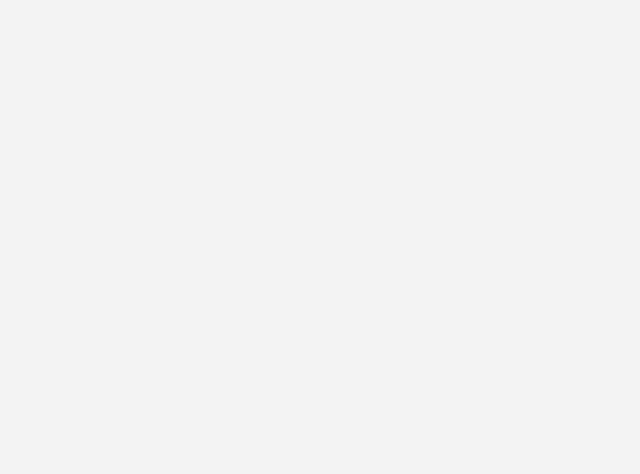
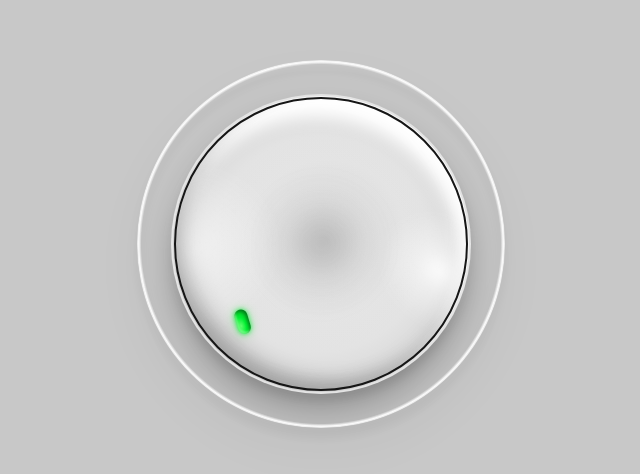
Before and after one commit to im-pira/micro-ui, a React (Vite) app: page /experiments/knob in a window 1280 px wide. Before the commit this address had no page. Shown: the part 156-630 px from the top of the page, without its empty margins (319-959 px from the left). Built offline with nearby package versions, Linux system fonts and the light colour scheme.

Commit message:
feat: add interactive rotary knob with depth and dynamic lighting

```diff
--- a/src/App.tsx
+++ b/src/App.tsx
@@ -8,6 +8,7 @@ import SearchBox from "./experiments/search-box/SearchBox";
 import Calender from "./experiments/calender/Calender";
 import LoveToggle from "./experiments/love-toggle/LoveToggle";
 import MusicPlayer from "./experiments/music-player/MusicPlayer";
+import Knob from "./experiments/knob/Knob";
 
 function App() {
   return (
@@ -46,6 +47,10 @@ function App() {
           path="/experiments/music-player"
           element={<MusicPlayer />}
         />
+        <Route
+          path="/experiments/knob"
+          element={<Knob />}
+        />
       </Routes>
     </BrowserRouter>
   );
--- /dev/null
+++ b/src/experiments/knob/Knob.tsx
@@ -0,0 +1,51 @@
+import { useRef, useState } from "react";
+
+export default function Knob() {
+  const knobRef = useRef(null);
+  const [angle, setAngle] = useState(225);
+
+  const updateAngle = (x, y) => {
+    const r = knobRef.current.getBoundingClientRect();
+    const cx = r.left + r.width / 2;
+    const cy = r.top + r.height / 2;
+
+    let deg = Math.atan2(y - cy, x - cx) * (180 / Math.PI) + 90;
+    if (deg < 0) deg += 360;
+
+    setAngle(deg);
+  };
+
+  const down = (e) => {
+    e.currentTarget.setPointerCapture(e.pointerId);
+    updateAngle(e.clientX, e.clientY);
+  };
+
+  const move = (e) => {
+    if (!e.currentTarget.hasPointerCapture(e.pointerId)) return;
+    updateAngle(e.clientX, e.clientY);
+  };
+
+  return (
+    <div className="flex min-h-screen items-center justify-center bg-[#c8c8c8]">
+      <div
+        ref={knobRef}
+        onPointerDown={down}
+        onPointerMove={move}
+        className="dial relative size-[300px] touch-none select-none rounded-full cursor-grab"
+      >
+        <div
+          className="dial-face absolute inset-[4px] rounded-full"
+          style={{ transform: `rotate(${angle}deg)` }}
+        >
+          <div className="dial-center absolute left-1/2 top-1/2 size-[44%] -translate-x-1/2 -translate-y-1/2 rounded-full" />
+
+          <div className="absolute left-1/2 top-1/2 h-[40%] w-px -translate-x-1/2 -translate-y-full">
+            <div className="dial-led absolute left-1/2 top-0 h-[13px] w-[25px] -translate-x-1/2 rotate-[28deg] rounded-full" />
+          </div>
+        </div>
+
+        <div className="pointer-events-none absolute inset-[3px] z-20 rounded-full border-[2px] border-[#161616]" />
+      </div>
+    </div>
+  );
+}
--- /dev/null
+++ b/src/experiments/knob/page.tsx
@@ -0,0 +1,5 @@
+import Knob from "./Knob";
+
+export default function Page() {
+    return <Knob />;
+}
--- a/src/index.css
+++ b/src/index.css
@@ -140,7 +140,120 @@ body {
   outline: none;
 }
 @keyframes playerDialSpin {
-    to {
-        transform: rotate(360deg);
-    }
+  to {
+    transform: rotate(360deg);
+  }
 }
+.dial {
+  background: #e3e3e3;
+
+  filter:
+    drop-shadow(0 21px 18px rgba(0, 0, 0, 0.22))
+    drop-shadow(0 8px 5px rgba(0, 0, 0, 0.12));
+}
+
+.dial::before {
+  content: "";
+  position: absolute;
+  inset: -34px;
+  border-radius: 9999px;
+  pointer-events: none;
+
+  background: radial-gradient(
+    circle,
+    transparent 69%,
+    rgba(255, 255, 255, 0.95) 70%,
+    rgba(255, 255, 255, 0.7) 70.5%,
+    transparent 71%
+  );
+}
+
+.dial-face {
+  transform-origin: center;
+
+  background:
+    radial-gradient(
+      ellipse at 50% 52%,
+      rgba(115, 115, 115, 0.24) 0%,
+      rgba(150, 150, 150, 0.14) 18%,
+      rgba(210, 210, 210, 0.025) 38%,
+      transparent 55%
+    ),
+    radial-gradient(
+      circle at 50% 50%,
+      #e8e8e8 0%,
+      #e3e3e3 52%,
+      #d6d6d6 73%,
+      #ededed 88%,
+      #fafafa 100%
+    );
+
+  box-shadow:
+    inset 0 18px 18px rgba(0, 0, 0, 0.11),
+    inset 14px 2px 17px rgba(0, 0, 0, 0.03),
+    inset -10px -18px 16px rgba(255, 255, 255, 0.96),
+    inset 0 -5px 7px rgba(0, 0, 0, 0.06);
+}
+
+.dial-face::before {
+  content: "";
+  position: absolute;
+  inset: 0;
+  border-radius: inherit;
+
+  background:
+    radial-gradient(
+      ellipse at 15% 72%,
+      rgba(255, 255, 255, 0.9) 0%,
+      rgba(255, 255, 255, 0.42) 7%,
+      transparent 18%
+    ),
+    radial-gradient(
+      ellipse at 79% 19%,
+      rgba(255, 255, 255, 0.5) 0%,
+      transparent 25%
+    );
+
+  filter: blur(5px);
+}
+
+.dial-face::after {
+  content: "";
+  position: absolute;
+  inset: -2px;
+  border-radius: inherit;
+
+  box-shadow:
+    inset 0 13px 14px rgba(0, 0, 0, 0.12),
+    inset 0 -10px 12px rgba(255, 255, 255, 0.85);
+
+  pointer-events: none;
+}
+
+.dial-center {
+  background: radial-gradient(
+    ellipse,
+    rgba(105, 105, 105, 0.24) 0%,
+    rgba(135, 135, 135, 0.14) 25%,
+    rgba(190, 190, 190, 0.05) 50%,
+    transparent 72%
+  );
+
+  filter: blur(13px);
+}
+
+.dial-led {
+  background: radial-gradient(
+    ellipse at 35% 30%,
+    #5dff6b 0%,
+    #00ed31 38%,
+    #00c525 72%,
+    #008f18 100%
+  );
+
+  box-shadow:
+    inset -2px -2px 3px rgba(0, 80, 20, 0.5),
+    inset 2px 2px 2px rgba(170, 255, 175, 0.55),
+    0 0 5px rgba(0, 230, 45, 0.85),
+    0 0 11px rgba(0, 255, 45, 0.34);
+}
--- a/src/pages/Home.tsx
+++ b/src/pages/Home.tsx
@@ -34,6 +34,10 @@ export default function Home() {
       <Link to="/experiments/music-player">
         music player
       </Link>
+      <br />
+      <Link to="/experiments/knob">
+        knob rotator
+      </Link>
     </main>
   );
 }
```
